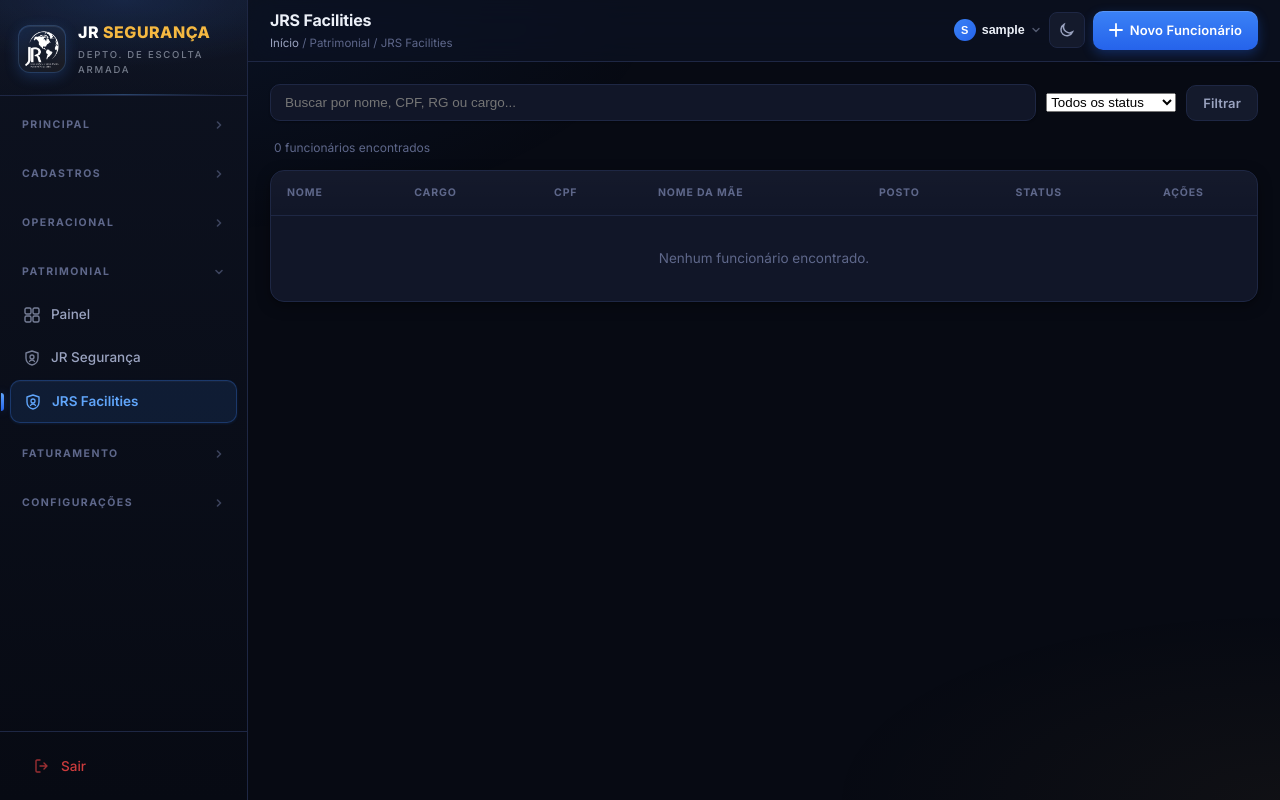
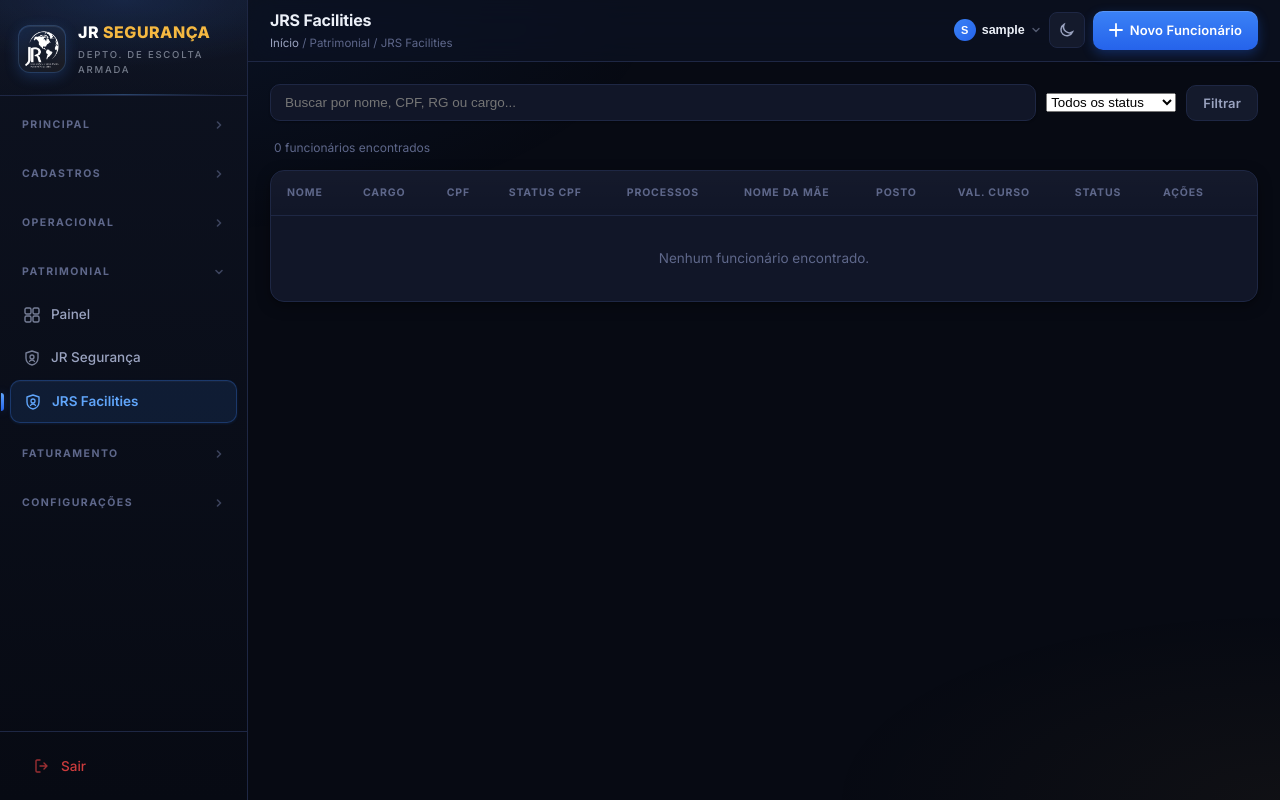
Before and after one commit to gr-blip/escolta-system, a Django app: page /patrimonial/jrs-facilities/ in a window 1280 px wide. Run offline with Django 3.2, Linux system fonts and the light colour scheme; a user stored in the database is signed in; tables that the repository leaves empty hold one stand-in row (values such as "Sample post"); parts of the project's set-up code (start-up, migrations or seed data) failed here and were passed over.

Commit message:
feat: colunas Status CPF, Processos e Val. Curso na lista JRS Facilities
Co-Authored-By: OpenClaude (mimo-v2.5-pro) <openclaude@gitlawb.com>

```diff
--- a/cadastros/templates/cadastros/jrsfacilities_list.html
+++ b/cadastros/templates/cadastros/jrsfacilities_list.html
@@ -35,8 +35,11 @@
           <th>Nome</th>
           <th>Cargo</th>
           <th>CPF</th>
+          <th>Status CPF</th>
+          <th>Processos</th>
           <th>Nome da Mãe</th>
           <th>Posto</th>
+          <th>Val. Curso</th>
           <th>Status</th>
           <th style="width:110px">Ações</th>
         </tr>
@@ -49,8 +52,43 @@
           </td>
           <td style="color:var(--text2)">{{ f.cargo|default:"—" }}</td>
           <td style="color:var(--text2);font-family:monospace">{{ f.cpf }}</td>
+          <td>
+            {% with uc=f.ultima_consulta_processo %}
+              {% if uc %}
+                <span class="badge" style="background:{% if uc.status_cpf|upper == 'REGULAR' %}#dcfce7;color:#166534{% else %}#fee2e2;color:#991b1b{% endif %};font-size:11px">{{ uc.status_cpf }}</span>
+              {% else %}
+                <span style="color:var(--text3)">—</span>
+              {% endif %}
+            {% endwith %}
+          </td>
+          <td>
+            {% with uc=f.ultima_consulta_processo %}
+              {% if uc %}
+                {% if uc.total_processos > 0 %}
+                  <span class="badge" style="background:#fef3c7;color:#92400e;font-size:11px">{{ uc.total_processos }} processo{{ uc.total_processos|pluralize }}</span>
+                {% else %}
+                  <span class="badge" style="background:#f3f4f6;color:#6b7280;font-size:11px">Nenhum</span>
+                {% endif %}
+              {% else %}
+                <span style="color:var(--text3)">—</span>
+              {% endif %}
+            {% endwith %}
+          </td>
           <td style="color:var(--text2)">{{ f.nome_mae|default:"—" }}</td>
           <td style="color:var(--text2)">{{ f.posto_trabalho|default:"—" }}</td>
+          <td>
+            {% if f.curso_validade %}
+              {% if f.curso_status_vencimento == 'vencido' %}
+                <span class="badge badge-red">{{ f.curso_validade|date:"d/m/Y" }}</span>
+              {% elif f.curso_status_vencimento == 'vencendo' %}
+                <span class="badge badge-amber">{{ f.curso_validade|date:"d/m/Y" }}</span>
+              {% else %}
+                <span style="color:var(--text2)">{{ f.curso_validade|date:"d/m/Y" }}</span>
+              {% endif %}
+            {% else %}
+              <span style="color:var(--text3)">—</span>
+            {% endif %}
+          </td>
           <td>
             {% if f.status == 'ativo' %}<span class="badge badge-green">Ativo</span>
             {% elif f.status == 'afastado' %}<span class="badge badge-amber">Afastado</span>
@@ -71,7 +109,7 @@
           </td>
         </tr>
         {% empty %}
-        <tr><td colspan="7" style="text-align:center;color:var(--text3);padding:32px">Nenhum funcionário encontrado.</td></tr>
+        <tr><td colspan="10" style="text-align:center;color:var(--text3);padding:32px">Nenhum funcionário encontrado.</td></tr>
         {% endfor %}
       </tbody>
     </table>
```
